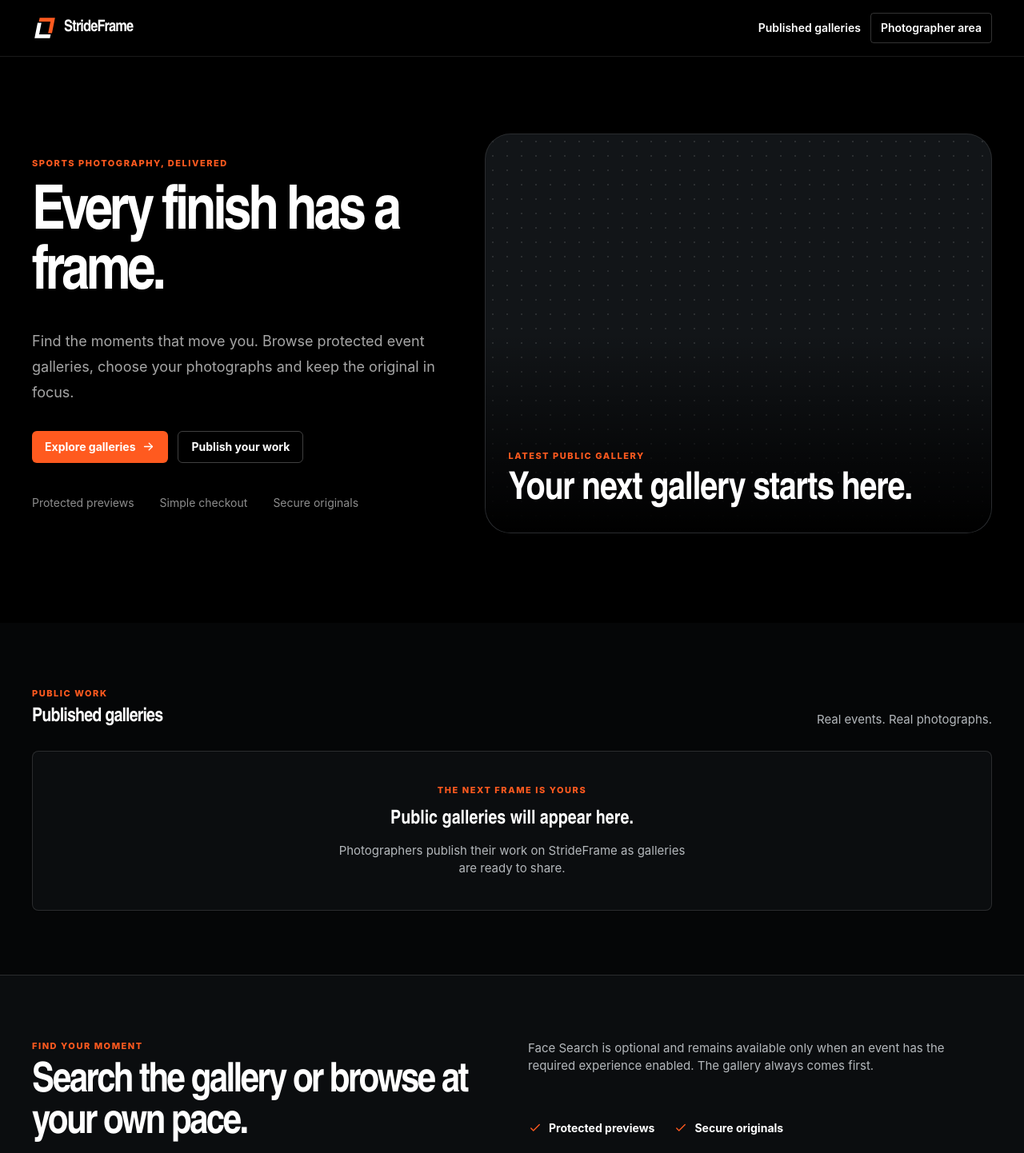
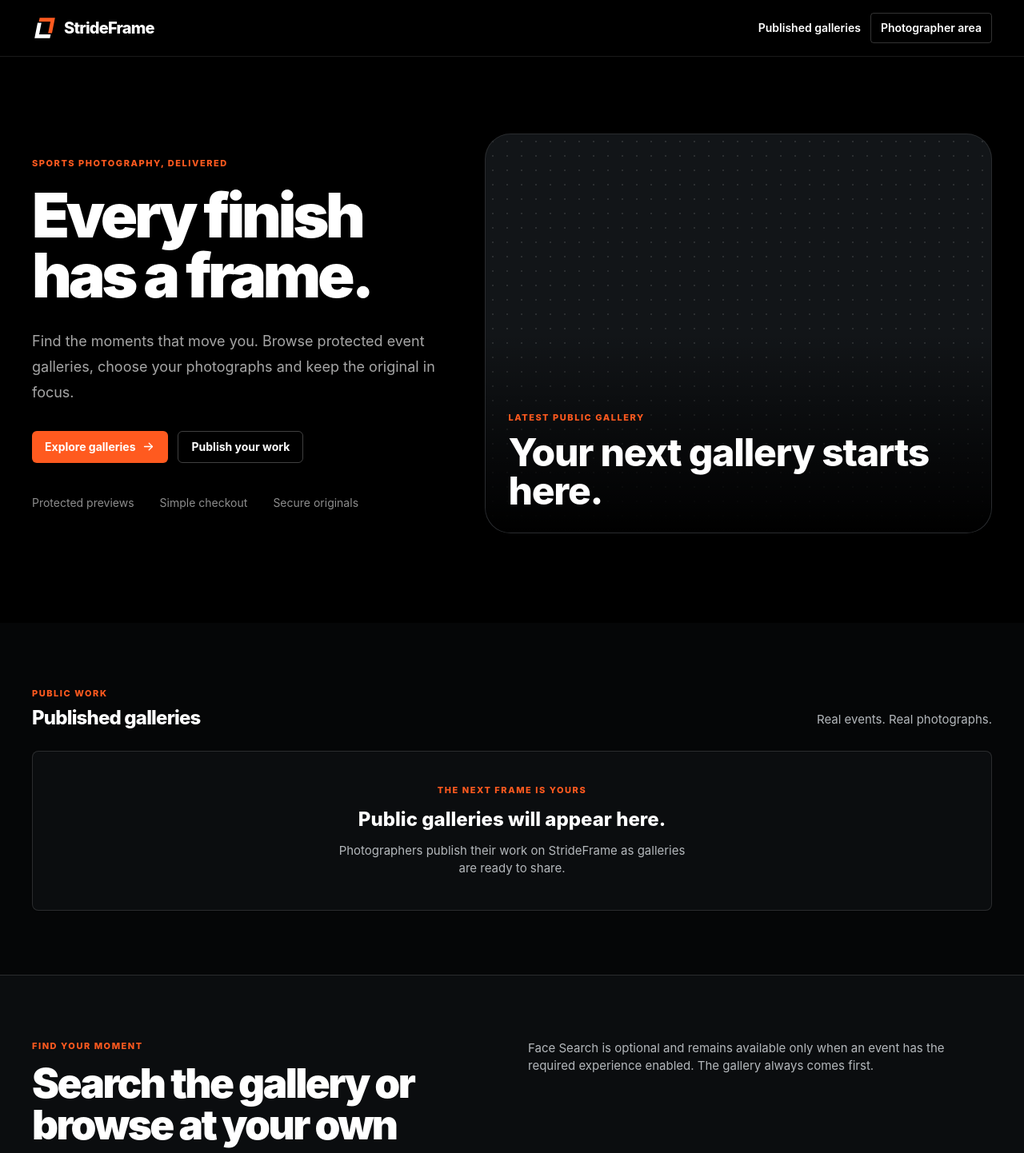
Before and after one commit to urieltisera/StrideFrame-Portfolio, a Next.js app: page / in a window 1280 px wide. Shown: the top 1442 px of the page at 80% size. Built offline with nearby package versions, Linux system fonts and the light colour scheme; no server answers; the database is empty.

Commit message:
fix: unify typography and refine sidebar scrollbar

```diff
--- a/src/app/globals.css
+++ b/src/app/globals.css
@@ -14,7 +14,7 @@
   --gradient-ink-orange: linear-gradient(135deg, #0a1524 0%, #132238 66%, #8c321e 140%);
   --motion-control: 160ms ease-out; --motion-surface: 220ms ease-out; --motion-focus-pull: 200ms ease-out;
   /* Intentionally zero-network; approved local Manrope/Inter assets can replace these stacks later. */
-  --font-display: "Arial Narrow", "Roboto Condensed", "Helvetica Neue", Arial, sans-serif;
+  --font-display: -apple-system, BlinkMacSystemFont, "Segoe UI", Roboto, Helvetica, Arial, sans-serif;
   --font-body: -apple-system, BlinkMacSystemFont, "Segoe UI", Roboto, Helvetica, Arial, sans-serif;
 }
 * { box-sizing: border-box; }
@@ -22,12 +22,12 @@
 body { margin: 0; min-width: 320px; background: var(--background); color: var(--text-primary); font-family: var(--font-body); -webkit-font-smoothing: antialiased; }
 a { color: inherit; text-decoration: none; }
 button, input, select, textarea { font-family: inherit; }
-.font-display { font-family: var(--font-display); font-stretch: condensed; }
+.font-display { font-family: var(--font-display); }
 .tabular-nums { font-variant-numeric: tabular-nums; }
-.sf-display { font-family: var(--font-display); font-stretch: condensed; font-size: clamp(2.5rem, 6vw, 5rem); line-height: .98; letter-spacing: -.055em; font-weight: 900; }
-.sf-page-title { font-family: var(--font-display); font-stretch: condensed; font-size: clamp(2rem, 4vw, 3.25rem); line-height: 1.02; letter-spacing: -.05em; font-weight: 900; }
-.sf-section-title { font-family: var(--font-display); font-stretch: condensed; font-size: 1.5rem; line-height: 1.15; letter-spacing: -.035em; font-weight: 850; }
-.sf-card-title { font-family: var(--font-display); font-stretch: condensed; font-size: 1.0625rem; line-height: 1.15; letter-spacing: -.02em; font-weight: 800; }
+.sf-display { font-family: var(--font-display); font-size: clamp(2.5rem, 6vw, 5rem); line-height: .98; letter-spacing: -.055em; font-weight: 900; }
+.sf-page-title { font-family: var(--font-display); font-size: clamp(2rem, 4vw, 3.25rem); line-height: 1.02; letter-spacing: -.05em; font-weight: 900; }
+.sf-section-title { font-family: var(--font-display); font-size: 1.5rem; line-height: 1.15; letter-spacing: -.035em; font-weight: 850; }
+.sf-card-title { font-family: var(--font-display); font-size: 1.0625rem; line-height: 1.15; letter-spacing: -.02em; font-weight: 800; }
 .sf-body { font-size: 1rem; line-height: 1.55; }
 .sf-body-secondary { color: var(--text-secondary); font-size: .9375rem; line-height: 1.5; }
 .sf-label { color: var(--text-secondary); font-size: .75rem; font-weight: 700; letter-spacing: .08em; text-transform: uppercase; }
@@ -49,11 +49,11 @@
 .sf-customer-shell[data-appearance="dark"] { --background: #0a1524; --surface: #0f1d30; --surface-elevated: #132238; --surface-interactive: #1a2c43; --border: rgb(255 255 255 / .12); --text-primary: #ffffff; --text-secondary: #aeb9c6; --text-muted: #7f8d9d; --ink: #0a1524; --navy: #0a1524; --navy-soft: #132238; color-scheme: dark; }
 .sf-customer-shell[data-appearance="light"] { --background: #f7f6f2; --surface: #ffffff; --surface-elevated: #ffffff; --surface-interactive: #eeefec; --border: #dfe3e6; --text-primary: #0a1524; --text-secondary: #536171; --text-muted: #74808c; --ink: #0a1524; --navy: #0a1524; --navy-soft: #132238; color-scheme: light; }
 .sf-customer-shell:not([data-appearance="light"]) .bg-white { background: var(--surface) !important; }
-.sf-sidebar-scroll { scrollbar-width: thin; scrollbar-color: rgb(255 255 255 / .18) transparent; }
-.sf-sidebar-scroll::-webkit-scrollbar { width: 5px; }
+.sf-sidebar-scroll { scrollbar-width: thin; scrollbar-color: rgb(255 255 255 / .1) transparent; }
+.sf-sidebar-scroll::-webkit-scrollbar { width: 3px; }
 .sf-sidebar-scroll::-webkit-scrollbar-track { background: transparent; }
-.sf-sidebar-scroll::-webkit-scrollbar-thumb { border-radius: 999px; background: rgb(255 255 255 / .16); }
-.sf-sidebar-scroll:hover::-webkit-scrollbar-thumb { background: rgb(255 255 255 / .28); }
+.sf-sidebar-scroll::-webkit-scrollbar-thumb { border-radius: 999px; background: rgb(255 255 255 / .1); }
+.sf-sidebar-scroll:hover::-webkit-scrollbar-thumb { background: rgb(255 255 255 / .2); }
 .sf-focus-pull { position: relative; overflow: hidden; }
 .sf-focus-pull img { transition: transform var(--motion-surface), filter var(--motion-surface); }
 .sf-focus-pull:hover img, .sf-focus-pull:focus-within img { transform: scale(1.03); }
```
